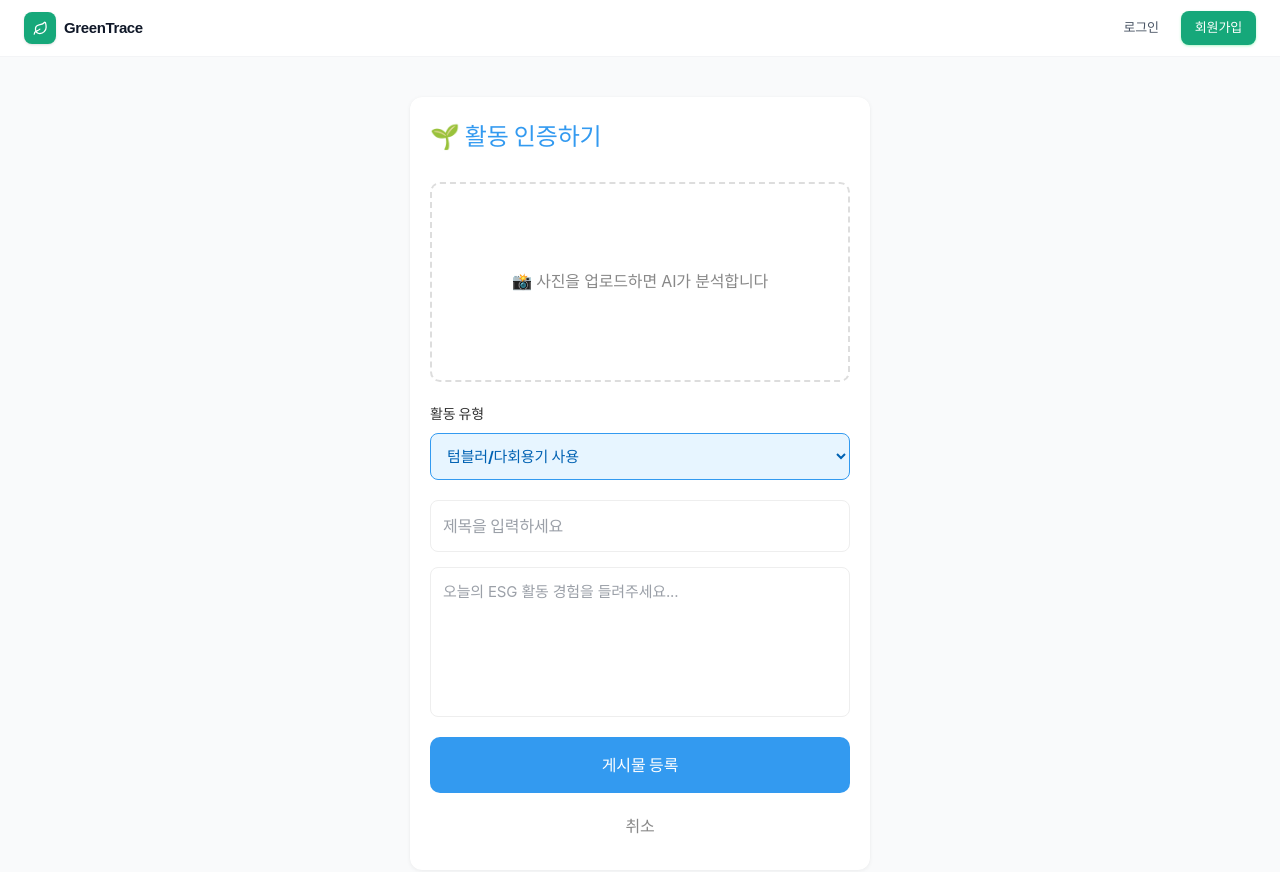
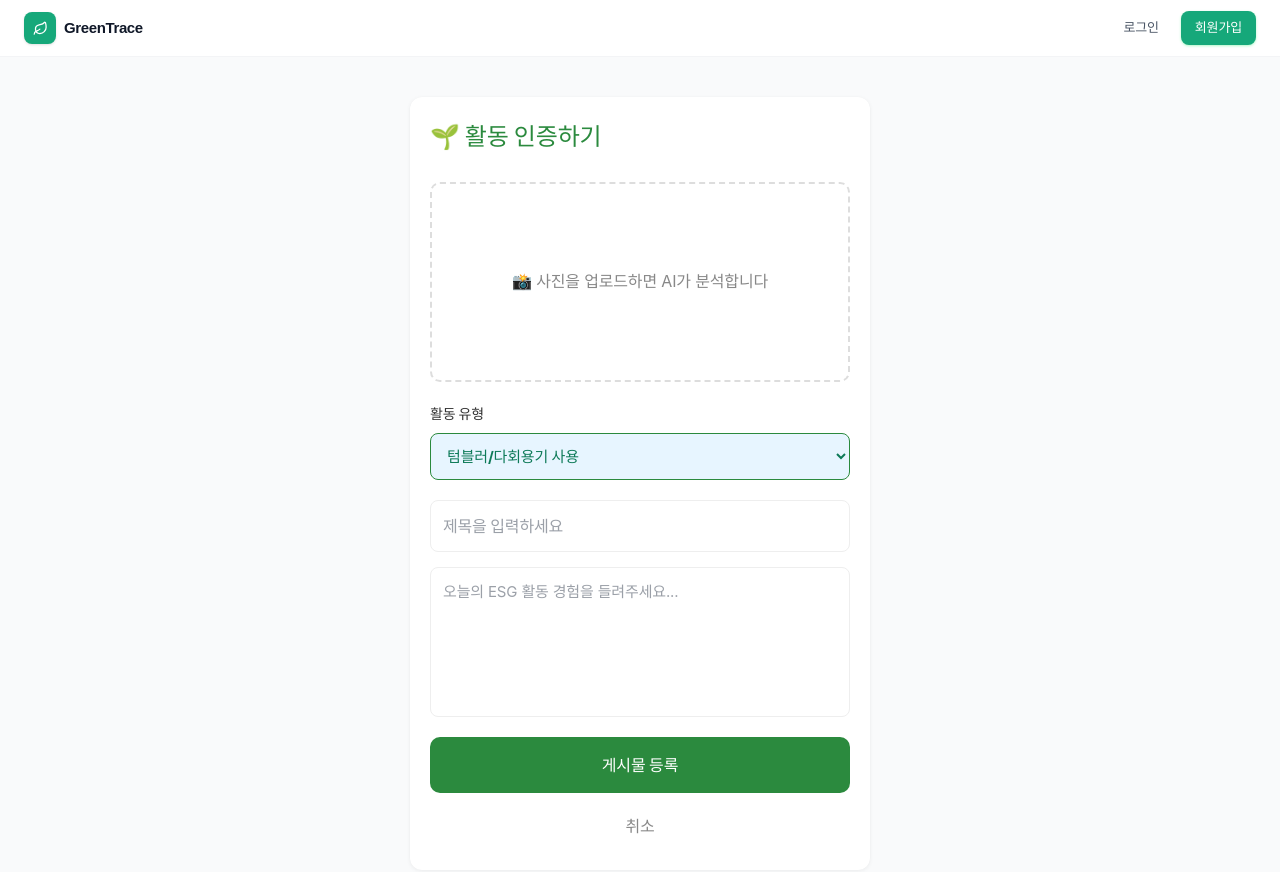
Before and after one commit to dmstj0322/ESG-platform, a React (Vite) app in the folder esg-platform-ui/: page /write in a window 1280 px wide. Shown: the top 872 px of the page. Built offline with nearby package versions, Linux system fonts and the light colour scheme; a web font is replaced by a local one.

Commit message:
색깔 초록색으로 수정

```diff
--- a/esg-platform-ui/src/components/market/ProductAdmin.jsx
+++ b/esg-platform-ui/src/components/market/ProductAdmin.jsx
@@ -483,7 +483,7 @@ const subtitleStyle = { margin: '8px 0 0 0', color: '#868e96', fontSize: '14px'
 
 const btnPrimary = { backgroundColor: '#16A87A', color: '#fff', border: 'none', padding: '12px 24px', borderRadius: '10px', cursor: 'pointer', fontWeight: 'bold', fontSize: '14px', boxShadow: '0 4px 10px rgba(22, 168, 122, 0.2)', transition: 'background 0.2s' };
 const btnCancel = { backgroundColor: '#e9ecef', color: '#495057', border: 'none', padding: '12px 24px', borderRadius: '10px', cursor: 'pointer', fontWeight: 'bold', fontSize: '14px' };
-const btnSubmit = { backgroundColor: '#1864ab', color: '#fff', border: 'none', padding: '12px 30px', borderRadius: '8px', cursor: 'pointer', fontWeight: 'bold', fontSize: '15px' };
+const btnSubmit = { backgroundColor: '#16A87A', color: '#fff', border: 'none', padding: '12px 30px', borderRadius: '8px', cursor: 'pointer', fontWeight: 'bold', fontSize: '15px' };
 const btnCancelLine = { backgroundColor: 'transparent', color: '#868e96', border: '1px solid #dee2e6', padding: '12px 20px', borderRadius: '8px', cursor: 'pointer', fontWeight: 'bold' };
 
 const formCard = { backgroundColor: '#fff', padding: '35px', borderRadius: '12px', boxShadow: '0 1px 4px rgba(0,0,0,0.06)', marginBottom: '35px', border: '1px solid #f1f3f5' };
@@ -522,7 +522,7 @@ const participationPrice = { fontWeight: '800', color: '#16A87A', fontSize: '15p
 const targetAmountLabel = { fontSize: '11px', color: '#adb5bd', fontWeight: 'normal' };
 const gifticonPrice = { fontWeight: '800', color: '#495057', fontSize: '15px' };
 
-const imageUploadWrapper = { display: 'flex', alignItems: 'center', justifyContent: 'center', width: '100%', minHeight: '180px', border: '2px dashed #a5d8ff', borderRadius: '12px', backgroundColor: '#f8f9fa', cursor: 'pointer', position: 'relative', overflow: 'hidden', transition: 'border 0.2s ease, background 0.2s ease', boxSizing: 'border-box' };
+const imageUploadWrapper = { display: 'flex', alignItems: 'center', justifyContent: 'center', width: '100%', minHeight: '180px', border: '2px dashed #888', borderRadius: '12px', backgroundColor: '#f8f9fa', cursor: 'pointer', position: 'relative', overflow: 'hidden', transition: 'border 0.2s ease, background 0.2s ease', boxSizing: 'border-box' };
 const uploadPlaceholder = { display: 'flex', flexDirection: 'column', alignItems: 'center', gap: '6px', padding: '30px' };
 const uploadIcon = { fontSize: '32px', marginBottom: '4px' };
 const uploadMainText = { fontSize: '14px', fontWeight: '800', color: '#16A87A' };
--- a/esg-platform-ui/src/pages/community/PostDetail.jsx
+++ b/esg-platform-ui/src/pages/community/PostDetail.jsx
@@ -188,7 +188,7 @@ const containerStyle = { maxWidth: '40rem', margin: 'auto', padding: '0 1.25rem'
 const headerSectionStyle = { marginBottom: '1.875rem' };
 const mainTitleStyle = { fontSize: '1.5rem', fontWeight: '850', color: '#1a1a1a', margin: '0.9375rem 0', letterSpacing: '-0.5px' };
 const authorInfoStyle = { display: 'flex', alignItems: 'center', gap: '0.625rem', marginTop: '1.25rem' };
-const miniAvatarStyle = { width: '2rem', height: '2rem', borderRadius: '50%', backgroundColor: '#f1f3f5', display: 'flex', alignItems: 'center', justifyContent: 'center', fontSize: '0.875rem', fontWeight: 'bold', color: '#339af0' };
+const miniAvatarStyle = { width: '2rem', height: '2rem', borderRadius: '50%', backgroundColor: '#f1f3f5', display: 'flex', alignItems: 'center', justifyContent: 'center', fontSize: '0.875rem', fontWeight: 'bold', color: '#16A87A' };
 const detailSliderWrapper = { borderRadius: '1rem', overflow: 'hidden', boxShadow: '0 0.625rem 2.5rem rgba(0,0,0,0.1)', marginBottom: '2.5rem' };
 const bodyContentStyle = { padding: '0 0.625rem', marginBottom: '3.125rem' };
 const paragraphStyle = { fontSize: '1.125rem', lineHeight: '1.8', color: '#343a40', whiteSpace: 'pre-wrap' };
@@ -199,5 +199,5 @@ const activeLikeBtnStyle = { ...likeBtnStyle, backgroundColor: '#fff0f0', border
 const listBackBtnStyle = { padding: '0.75rem 1.5rem', borderRadius: '1.875rem', border: 'none', backgroundColor: '#f1f3f5', cursor: 'pointer', fontWeight: 'bold' };
 const deleteLinkStyle = { background: 'none', border: 'none', color: '#fa5252', cursor: 'pointer', fontSize: '0.875rem', textDecoration: 'underline' };
 const outlineBtnStyle = { padding: '0.5rem 1rem', borderRadius: '0.375rem', border: '1px solid #dee2e6', backgroundColor: '#fff', cursor: 'pointer', fontSize: '0.875rem' };
-const activityBadgeStyle = { backgroundColor: '#e7f5ff', color: '#0062b3', padding: '0.3125rem 0.875rem', borderRadius: '1.25rem', fontSize: '0.75rem', fontWeight: 'bold', display: 'inline-block', border: '1px solid #74c0fc' };
+const activityBadgeStyle = { backgroundColor: '#E6F7F1', color: '#0D7A58', padding: '0.3125rem 0.875rem', borderRadius: '1.25rem', fontSize: '0.75rem', fontWeight: 'bold', display: 'inline-block', border: '1px solid #A8DFD0' };
 export default PostDetails;
--- a/esg-platform-ui/src/pages/community/PostEdit.jsx
+++ b/esg-platform-ui/src/pages/community/PostEdit.jsx
@@ -132,7 +132,7 @@ const headerStyle = { fontSize: '1.5rem', fontWeight: '800', marginBottom: '1.56
 
 const infoBoxStyle = { marginBottom: '1.5625rem', padding: '0.9375rem', backgroundColor: '#f8f9fa', borderRadius: '0.625rem' };
 const labelStyle = { display: 'block', fontSize: '0.875rem', fontWeight: 'bold', color: '#666', marginBottom: '0.5rem' };
-const activityBadgeStyle = { backgroundColor: '#e7f5ff', color: '#0062b3', padding: '0.25rem 0.75rem', borderRadius: '1.25rem', fontSize: '0.75rem', fontWeight: 'bold', display: 'inline-block', border: '1px solid #74c0fc' };
+const activityBadgeStyle = { backgroundColor: '#E6F7F1', color: '#0D7A58', padding: '0.25rem 0.75rem', borderRadius: '1.25rem', fontSize: '0.75rem', fontWeight: 'bold', display: 'inline-block', border: '1px solid #A8DFD0' };
 const helperTextStyle = { fontSize: '0.75rem', color: '#adb5bd', marginTop: '0.625rem' };
 
 const inputGroupStyle = { marginBottom: '1.25rem' };
@@ -144,6 +144,6 @@ const imageGridStyle = { display: 'grid', gridTemplateColumns: 'repeat(3, 1fr)',
 const imgStyle = { width: '100%', height: '6.25rem', objectFit: 'cover', borderRadius: '0.5rem', opacity: 0.7 };
 
 const buttonGroupStyle = { display: 'flex', gap: '0.625rem' };
-const submitBtnStyle = { flex: 1, padding: '0.9375rem', backgroundColor: '#339af0', color: '#fff', border: 'none', borderRadius: '0.625rem', fontSize: '1rem', fontWeight: 'bold', cursor: 'pointer' };
+const submitBtnStyle = { flex: 1, padding: '0.9375rem', backgroundColor: '#16A87A', color: '#fff', border: 'none', borderRadius: '0.625rem', fontSize: '1rem', fontWeight: 'bold', cursor: 'pointer' };
 const cancelBtnStyle = { flex: 1, padding: '0.9375rem', backgroundColor: '#f1f3f5', color: '#495057', border: 'none', borderRadius: '0.5rem', fontSize: '1rem', fontWeight: 'bold', cursor: 'pointer' };
 export default PostEdit;
--- a/esg-platform-ui/src/pages/community/PostWrite.jsx
+++ b/esg-platform-ui/src/pages/community/PostWrite.jsx
@@ -135,7 +135,7 @@ const PostWrite = () => {
         <div style={inputGroupStyle}>
           <div style={{ display: 'flex', flexDirection: 'column', gap: '8px', marginBottom: '5px' }}>
             <label style={{ fontWeight: 'bold', fontSize: '14px', color: '#333' }}>
-              활동 유형 {isAnalyzing && <span style={{fontSize: '12px', color: '#339af0', fontWeight: 'normal'}}>(🔄 AI 분석 중...)</span>}
+              활동 유형 {isAnalyzing && <span style={{fontSize: '12px', color: '#16A87A', fontWeight: 'normal'}}>(🔄 AI 분석 중...)</span>}
             </label>
 
             <select
@@ -145,13 +145,13 @@ const PostWrite = () => {
               style={{
                 padding: '12px',
                 fontSize: '15px',
-                border: '1px solid #339af0',
+                border: '1px solid #2b8a3e',
                 borderRadius: '8px',
                 outline: 'none',
                 backgroundColor: isAnalyzing ? '#f8f9fa' : '#e7f5ff',
                 cursor: isAnalyzing ? 'not-allowed' : 'pointer',
                 fontWeight: 'bold',
-                color: '#0062b3',
+                color: '#0D7A58',
                 appearance: 'auto'
               }}
             >
@@ -164,7 +164,7 @@ const PostWrite = () => {
             {previews.length > 0 && !isAnalyzing && (
               <div style={{
                 fontSize: '12px',
-                color: activityType === 'FAIL' ? '#d32f2f' : '#0062b3',
+                color: activityType === 'FAIL' ? '#d32f2f' : '#0D7A58',
                 paddingLeft: '4px'
               }}>
                 {aiResult === 'FAIL'
@@ -204,7 +204,7 @@ const PostWrite = () => {
 // --- 스타일 정의 ---
 const containerStyle = { maxWidth: '31.25rem', margin: '1.25rem auto', padding: '0 1.25rem', textAlign: 'left' };
 const formStyle = { backgroundColor: '#fff', padding: '1.25rem', borderRadius: '0.75rem', boxShadow: '0 1px 4px rgba(0,0,0,0.06), 0 0 1px rgba(0,0,0,0.04)' };
-const headerStyle = { fontSize: '1.5rem', fontWeight: '800', marginBottom: '1.5625rem', color: '#339af0' };
+const headerStyle = { fontSize: '1.5rem', fontWeight: '800', marginBottom: '1.5625rem', color: '#2b8a3e' };
 
 const uploadBoxStyle = { marginBottom: '1.25rem' };
 const emptyUploadStyle = { display: 'flex', height: '12.5rem', border: '2px dashed #ddd', borderRadius: '0.625rem', alignItems: 'center', justifyContent: 'center', cursor: 'pointer', color: '#888' };
@@ -219,7 +219,7 @@ const titleInputStyle = { padding: '0.75rem', fontSize: '1rem', border: '1px sol
 const textAreaStyle = { padding: '0.75rem', fontSize: '0.9375rem', border: '1px solid #eee', borderRadius: '0.5rem', outline: 'none', minHeight: '9.375rem', resize: 'none' };
 
 const submitBtnStyle = (disabled) => ({
-  width: '100%', padding: '0.9375rem', marginTop: '1.25rem', backgroundColor: disabled ? '#adb5bd' : '#339af0', color: '#fff',
+  width: '100%', padding: '0.9375rem', marginTop: '1.25rem', backgroundColor: disabled ? '#adb5bd' : '#2b8a3e', color: '#fff',
   border: 'none', borderRadius: '0.625rem', fontSize: '1rem', fontWeight: 'bold', cursor: disabled ? 'not-allowed' : 'pointer'
 });
 const cancelBtnStyle = { width: '100%', padding: '0.625rem', marginTop: '0.625rem', background: 'none', border: 'none', color: '#888', cursor: 'pointer' };
--- a/esg-platform-ui/src/pages/user/AdminDashboard.jsx
+++ b/esg-platform-ui/src/pages/user/AdminDashboard.jsx
@@ -64,7 +64,7 @@ const AdminDashboard = () => {
     if (!companyId) return;
     setLoading(true);
     try {
-      let postUrl = `/admin/posts?page=${postPage}&size=10&sort=createdDate,desc`;
+      let postUrl = `/admin/posts?page=${postPage}&size=12&sort=createdDate,desc`;
       if (postFilter !== 'ALL') {
         postUrl += `&status=${postFilter}`;
       }
@@ -245,7 +245,7 @@ const AdminDashboard = () => {
                     </p> */}
                     <div style={{ marginBottom: '10px' }}>
                       <span style={aiLabelStyle}>👤 사용자 선택 활동</span>
-                      <p style={{ margin: '4px 0', fontSize: '14px', fontWeight: 'bold', color: '#0062b3' }}>
+                      <p style={{ margin: '4px 0', fontSize: '14px', fontWeight: 'bold', color: '#0D7A58' }}>
                         {getActivityName(post.activityType)}
                       </p>
                     </div>
@@ -309,7 +309,7 @@ const AdminDashboard = () => {
                         </>
                       ) : (
                         <div style={{ display: 'flex', justifyContent: 'space-between', alignItems: 'center', width: '100%' }}>
-                          <span style={{ fontSize: '14px', color: '#1864ab', fontWeight: 'bold' }}>✓ {getActivityName(post.activityType)}</span>
+                          <span style={{ fontSize: '14px', color: '#0D7A58', fontWeight: 'bold' }}>✓ {getActivityName(post.activityType)}</span>
                           <button
                             onClick={() => setEditingPostId(post.id)}
                             style={{ padding: '6px 14px', fontSize: '12px', fontWeight: 'bold', border: '1px solid #16A87A', color: '#16A87A', backgroundColor: '#fff', borderRadius: '6px', cursor: 'pointer' }}
```
